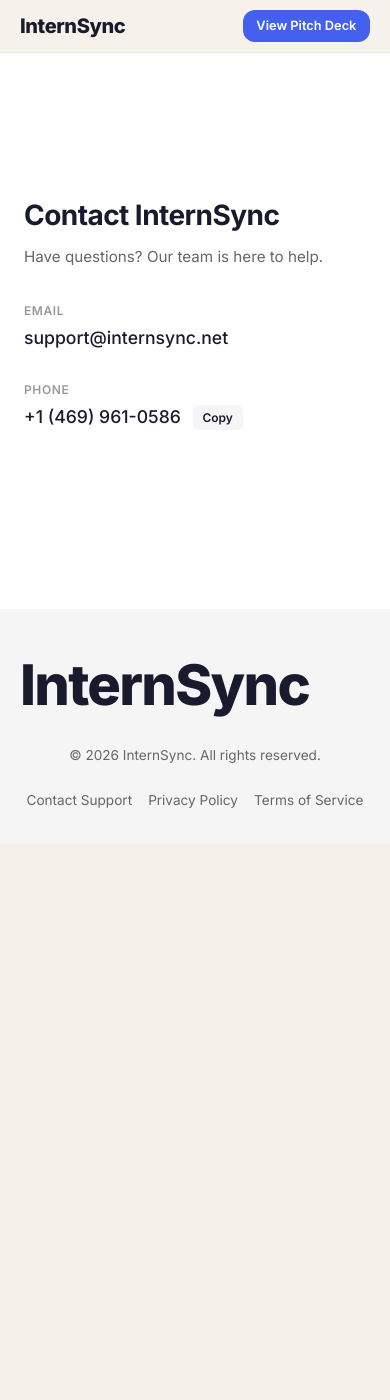
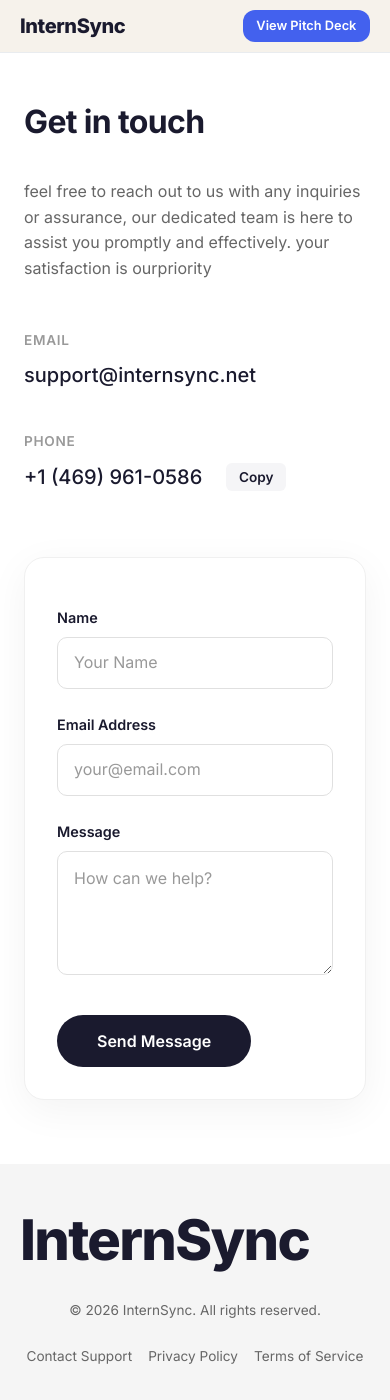
Before and after one commit to otesh-o/internsync_website, a React (Vite) app: page /contact in a window 390 px wide. Before the commit the page ends 844 px from the top, so only its background shows below. Built offline with nearby package versions, Linux system fonts and the light colour scheme; a web font is replaced by a local one.

Commit message:
edited the contact us page

```diff
--- a/src/pages/Contact.css
+++ b/src/pages/Contact.css
@@ -8,10 +8,16 @@
 }
 
 .contact-container {
-    max-width: 600px;
+    max-width: 1200px;
     width: 100%;
     margin: 0 auto;
-    text-align: left;
+}
+
+.contact-grid {
+    display: grid;
+    grid-template-columns: 1fr 1fr;
+    gap: 4rem;
+    align-items: start;
 }
 
 .contact-header {
@@ -19,20 +25,20 @@
 }
 
 .contact-title {
-    font-size: 2.5rem;
+    font-size: 3rem;
     font-weight: 700;
-    margin-bottom: 0.75rem;
+    margin-bottom: 2rem;
     color: #1a1a2e;
     letter-spacing: -0.02em;
 }
 
 .contact-subtitle {
-    font-size: 1.1rem;
+    font-size: 1.25rem;
     color: #666;
-    line-height: 1.5;
+    line-height: 1.6;
 }
 
-.contact-content {
+.contact-info {
     display: flex;
     flex-direction: column;
     gap: 2.5rem;
@@ -93,47 +99,114 @@
     color: #fff;
 }
 
-@media (max-width: 640px) {
-    .contact-page {
-        padding: 4rem 1.5rem 3rem;
-        min-height: auto;
-    }
+/* Form Styles */
+.contact-right {
+    background: #fff;
+    padding: 3rem;
+    border-radius: 20px;
+    box-shadow: 0 10px 40px rgba(0, 0, 0, 0.05);
+    border: 1px solid #f0f0f0;
+}
 
-    .contact-header {
-        margin-bottom: 2rem;
+.contact-form {
+    display: flex;
+    flex-direction: column;
+    gap: 1.5rem;
+}
+
+.form-group {
+    display: flex;
+    flex-direction: column;
+    gap: 0.5rem;
+}
+
+.form-group label {
+    font-size: 0.9rem;
+    font-weight: 600;
+    color: #1a1a2e;
+}
+
+.form-group input,
+.form-group textarea {
+    padding: 1rem;
+    border: 1px solid #e0e0e0;
+    border-radius: 10px;
+    font-size: 1rem;
+    transition: border-color 0.2s, box-shadow 0.2s;
+}
+
+.form-group input:focus,
+.form-group textarea:focus {
+    outline: none;
+    border-color: #2563eb;
+    box-shadow: 0 0 0 4px rgba(37, 99, 235, 0.1);
+}
+
+.form-group input::placeholder,
+.form-group textarea::placeholder {
+    font-family: 'Inter', system-ui, -apple-system, sans-serif;
+    color: #999;
+}
+
+.submit-button {
+    background: #1a1a2e;
+    color: #fff;
+    padding: 1rem 2.5rem;
+    border: none;
+    border-radius: 30px;
+    font-size: 1rem;
+    font-weight: 600;
+    cursor: pointer;
+    transition: all 0.3s cubic-bezier(0.4, 0, 0.2, 1);
+    margin-top: 1rem;
+    width: fit-content;
+    align-self: flex-start;
+}
+
+.submit-button:hover {
+    background: #2563eb;
+    transform: translateY(-2px);
+}
+
+.submit-button:active {
+    transform: translateY(0);
+}
+
+@media (max-width: 1024px) {
+    .contact-grid {
+        gap: 3rem;
     }
 
     .contact-title {
-        font-size: 1.75rem;
-        margin-bottom: 0.5rem;
+        font-size: 2.5rem;
+    }
+}
+
+@media (max-width: 768px) {
+    .contact-page {
+        padding: 6rem 1.5rem 4rem;
+    }
+
+    .contact-grid {
+        grid-template-columns: 1fr;
+        gap: 4rem;
+    }
+
+    .contact-right {
+        padding: 2rem;
+    }
+}
+
+@media (max-width: 640px) {
+    .contact-title {
+        font-size: 2rem;
     }
 
     .contact-subtitle {
-        font-size: 0.95rem;
-    }
-
-    .contact-content {
-        gap: 1.75rem;
-    }
-
-    .contact-info-item {
-        gap: 0.25rem;
-    }
-
-    .contact-label {
-        font-size: 0.75rem;
+        font-size: 1rem;
     }
 
     .contact-value {
-        font-size: 1.1rem;
-    }
-
-    .phone-wrapper {
-        gap: 0.75rem;
-    }
-
-    .copy-button {
-        padding: 0.3rem 0.6rem;
-        font-size: 0.75rem;
+        font-size: 1.25rem;
     }
 }
--- a/src/pages/Contact.jsx
+++ b/src/pages/Contact.jsx
@@ -11,17 +11,25 @@ const Contact = () => {
         setTimeout(() => setCopied(false), 2000);
     };
 
+    const handleSubmit = (e) => {
+        e.preventDefault();
+        // Handle form submission logic here
+        console.log("Form submitted");
+    };
+
     return (
         <div className="contact-page">
             <div className="contact-container">
+                <div className="contact-grid">
+                    <div className="contact-left">
                         <div className="contact-header">
-                    <h1 className="contact-title">Contact InternSync</h1>
+                            <h1 className="contact-title">Get in touch</h1>
                             <p className="contact-subtitle">
-                        Have questions? Our team is here to help.
+                                feel free to reach out to us with any inquiries or assurance, our dedicated team is here to assist you promptly and effectively. your satisfaction is ourpriority
                             </p>
                         </div>
 
-                <div className="contact-content">
+                        <div className="contact-info">
                             <div className="contact-info-item">
                                 <span className="contact-label">Email</span>
                                 <a href="mailto:support@internsync.net" className="contact-value">support@internsync.net</a>
@@ -42,6 +50,26 @@ const Contact = () => {
                             </div>
                         </div>
                     </div>
+
+                    <div className="contact-right">
+                        <form className="contact-form" onSubmit={handleSubmit}>
+                            <div className="form-group">
+                                <label htmlFor="name">Name</label>
+                                <input type="text" id="name" name="name" placeholder="Your Name" required />
+                            </div>
+                            <div className="form-group">
+                                <label htmlFor="email">Email Address</label>
+                                <input type="email" id="email" name="email" placeholder="your@email.com" required />
+                            </div>
+                            <div className="form-group">
+                                <label htmlFor="message">Message</label>
+                                <textarea id="message" name="message" placeholder="How can we help?" rows="5" required></textarea>
+                            </div>
+                            <button type="submit" className="submit-button">Send Message</button>
+                        </form>
+                    </div>
+                </div>
+            </div>
         </div>
     );
 };
```
Lines whose indentation alone changed are shown as unchanged.
